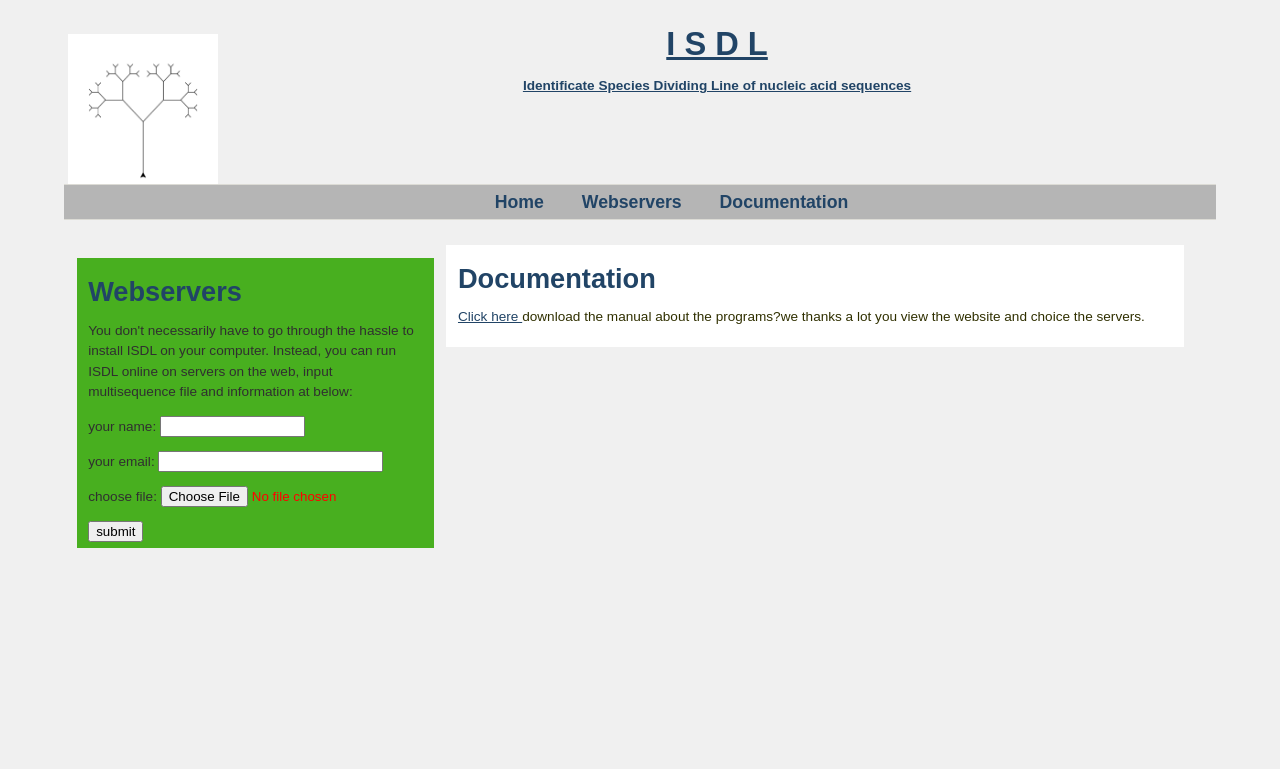
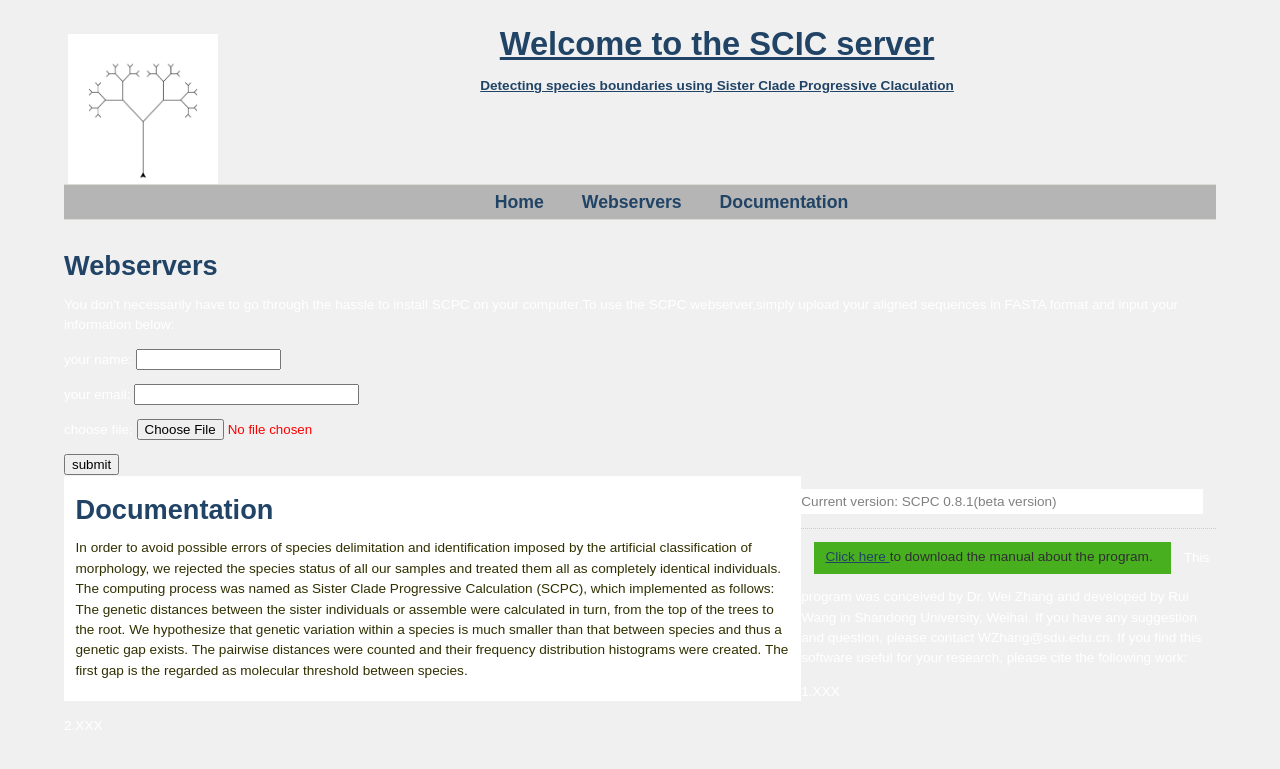
Before and after one commit to biopy3/myfristsite, a Django app: page /home/ in a window 1280 px wide. Shown: the top 769 px of the page. Run offline with Django 3.2, Linux system fonts and the light colour scheme; parts of the project's set-up code (start-up, migrations or seed data) failed here and were passed over.

Commit message:
2018/02/26

```diff
--- a/species_tree/static/css/home_page.css
+++ b/species_tree/static/css/home_page.css
@@ -138,7 +138,7 @@
 	padding: .5% 1%;
 }
 
-.third {
+.manual {
 	float: left;
 	width: 29%;
 	margin: 1em 1.1%;
@@ -164,11 +164,11 @@
 */
 
 
-.date {
+.cite {
     border-top: 1px dotted #ccc; padding: 5px 0;
 }
 
-.news {
+.version {
     background: #fff; color: #808080; padding: .7em 1em; margin: 0 1%;
     line-height: 1em;
 	margin: 1em 1.1%;
--- a/species_tree/templates/species_tree/home.html
+++ b/species_tree/templates/species_tree/home.html
@@ -27,6 +27,7 @@
               var i; var j; var Foo = new Array();
               var gg = 95;
               var xo = 224;
+
               Foo[0]="7b209f273124257c612c20";
               Foo[1]="292c342f7a232c35333421";
               Foo[2]="2d38413624256f2a26637f";
@@ -58,12 +59,12 @@
         <img style="float:left;" id="toplogo" height="150" width="150"
         src="{% static 'image/icon_tree.png' %}"
         alt="ISDL logo" />
-      <h1>I S D L</h1>
+      <h1>Welcome to the SCIC server</h1>
       <!--</div>
            <div class="clear"></div>
            <div >-->
       <p>
-        Identificate Species Dividing Line of nucleic acid sequences
+        Detecting species boundaries using Sister Clade Progressive Claculation
       </p>
     </div>
 
@@ -85,9 +86,9 @@
     <div class="third">
       <h1><a name="Webservers">Webservers</a></h1>
       <p>
-        You don't necessarily have to go through the hassle to install ISDL on
-        your computer. Instead, you can run ISDL online on servers on the web,
-        input multisequence file and information at below:
+        You don't necessarily have to go through the hassle to install SCPC on
+        your computer.To use the SCPC webserver,simply upload your aligned sequences in
+        FASTA format and input your information below:
       </p>
 
       <form action="save_post/" method="post" enctype="multipart/form-data" >
@@ -102,12 +103,30 @@
     <div class="twothird">
       <h1><a name="Documentation">Documentation</a></h1>
       <p>
-        <a href="http://45.76.122.117:8000/document/manual.pdf">Click here </a>
-        download the manual about the programs?we thanks a lot you view the website
-        and choice the servers.
+         In order to avoid possible errors of species delimitation and identification imposed by the artificial classification of morphology, we rejected the species status of all our samples and treated them all as completely identical individuals. The computing process was named as Sister Clade Progressive Calculation (SCPC), which implemented as follows: The genetic distances between the sister individuals or assemble were calculated in turn, from the top of the trees to the root. We hypothesize that genetic variation within a species is much smaller than that between species and thus a genetic gap exists. The pairwise distances were counted and their frequency distribution histograms were created. The first gap is the regarded as molecular threshold between species.
       </p>
     </div>
 
+    <div class="version">
+        Current version: SCPC 0.8.1(beta version)
+    </div>
+
+    <div class="manual">
+        <a href="http://45.76.122.117:8000/document/manual.pdf">Click here </a>
+        to download the manual about the program.
+    </div>
+
+    <div class="cite">
+        <p>
+            This program was conceived by Dr. Wei Zhang and developed by Rui Wang in Shandong University, Weihai. If you have any suggestion and question, please contact WZhang@sdu.edu.cn. If you find this software useful for your research, please cite the following work:
+        </p>
+        <p>
+        1.XXX
+        </p>
+        <p>
+        2.XXX
+        </p>
+    </div>
 
   </div>
   <!-- google analytics -->
```
